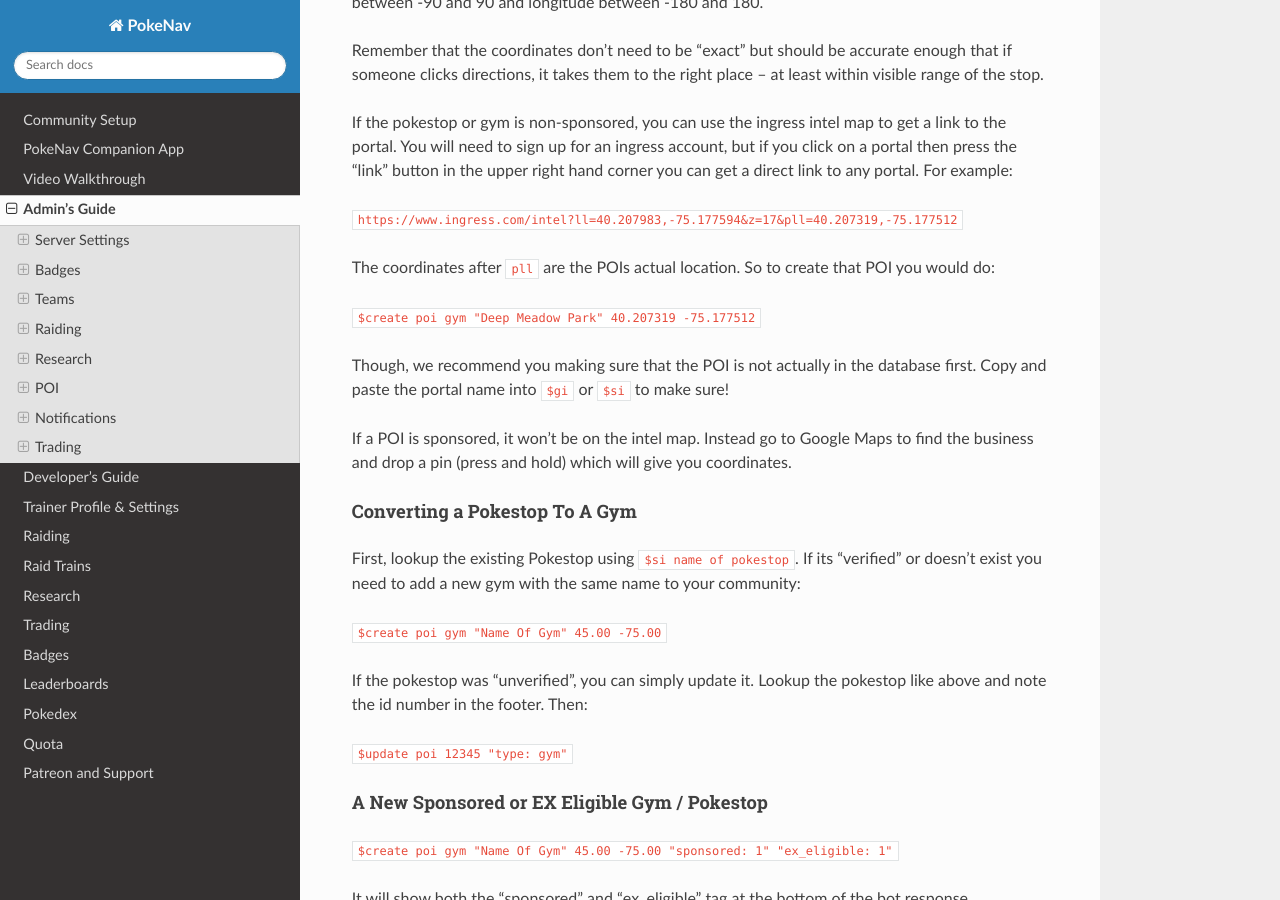
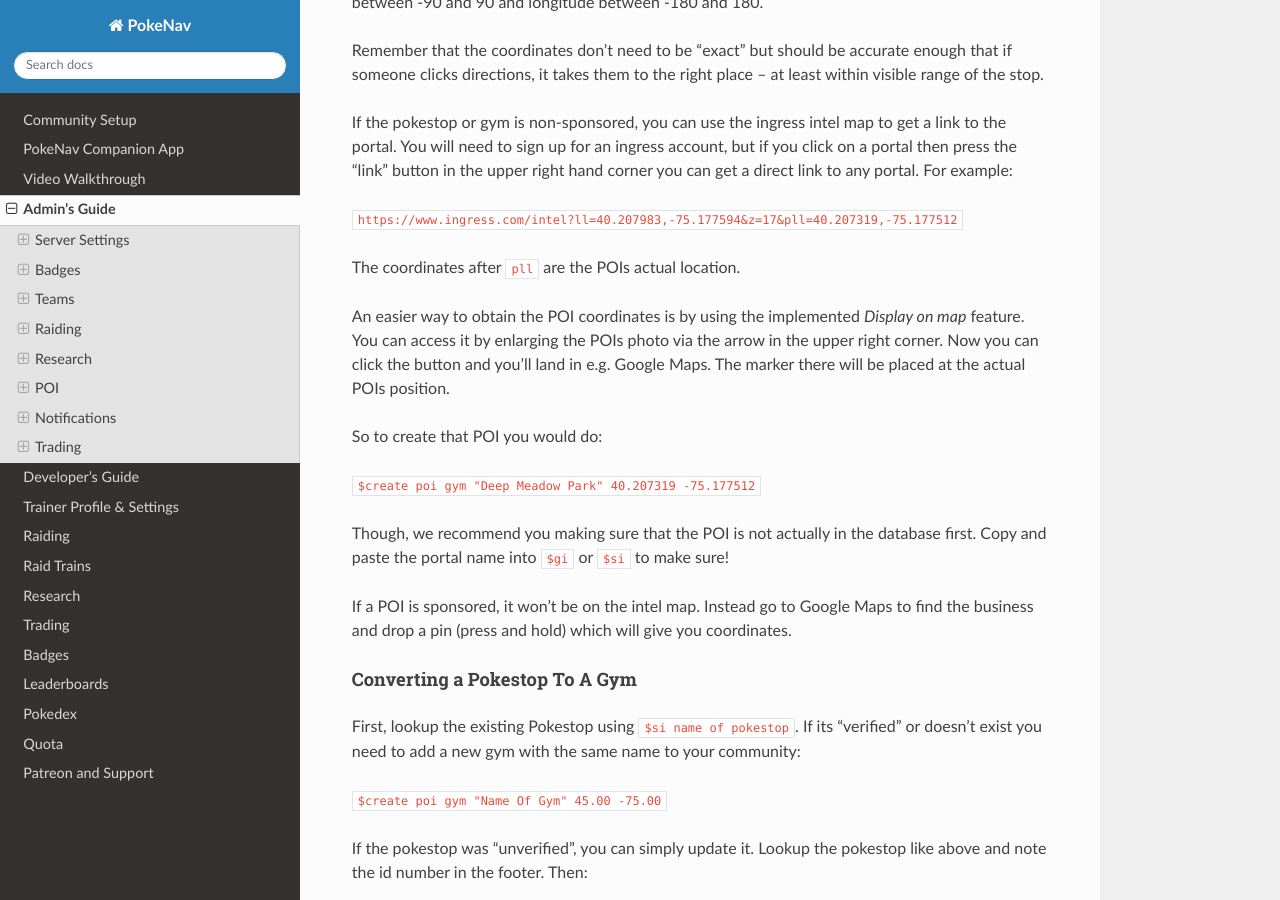
Before and after one commit to PokeNavBot/pokenav-documentation, a Sphinx documentation site: the page built from source/moderation.md, in a window 1280 px wide and 900 px high, scrolled down 13284 px. Built offline with Sphinx 7.4.7 and the Read the Docs theme 2.0.0, drawn with Linux system fonts in a browser that asks for light colours; formulas are drawn with MathJax 3.

Commit message:
adds an easier method to figure out the pois coordinates (#7)

```diff
--- a/source/moderation.md
+++ b/source/moderation.md
@@ -333,7 +333,15 @@ If the pokestop or gym is non-sponsored, you can use the ingress intel map to ge
 
 `https://www.ingress.com/intel?ll=40.207983,-75.177594&z=17&pll=40.207319,-75.177512`
 
-The coordinates after `pll` are the POIs actual location. So to create that POI you would do:
+The coordinates after `pll` are the POIs actual location.
+
+An easier way to obtain the POI coordinates is by using the
+implemented *Display on map* feature. You can access it by enlarging
+the POIs photo via the arrow in the upper right corner. Now you can
+click the button and you'll land in e.g. Google Maps. The marker there
+will be placed at the actual POIs position.
+
+So to create that POI you would do:
 
 `$create poi gym "Deep Meadow Park" 40.207319 -75.177512`
 
```
